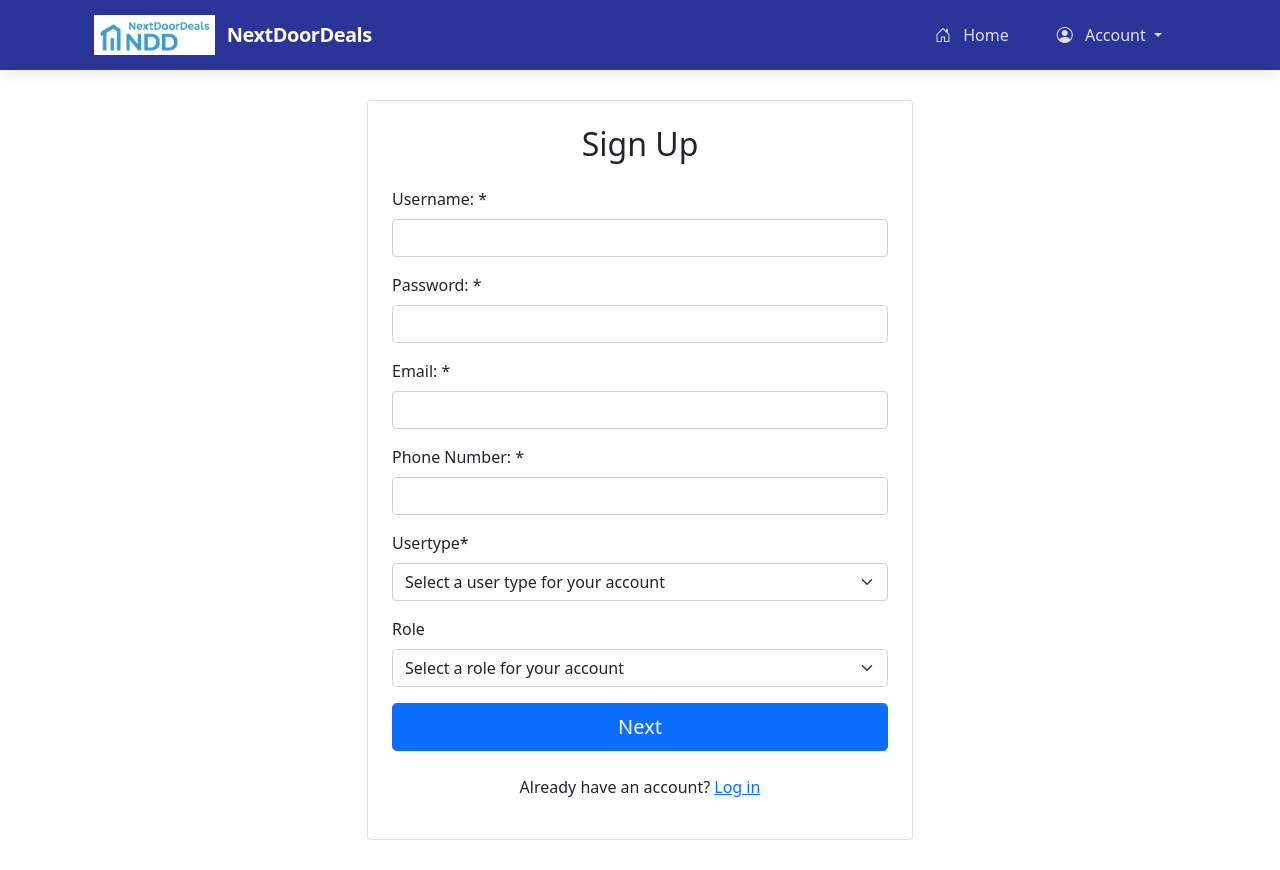
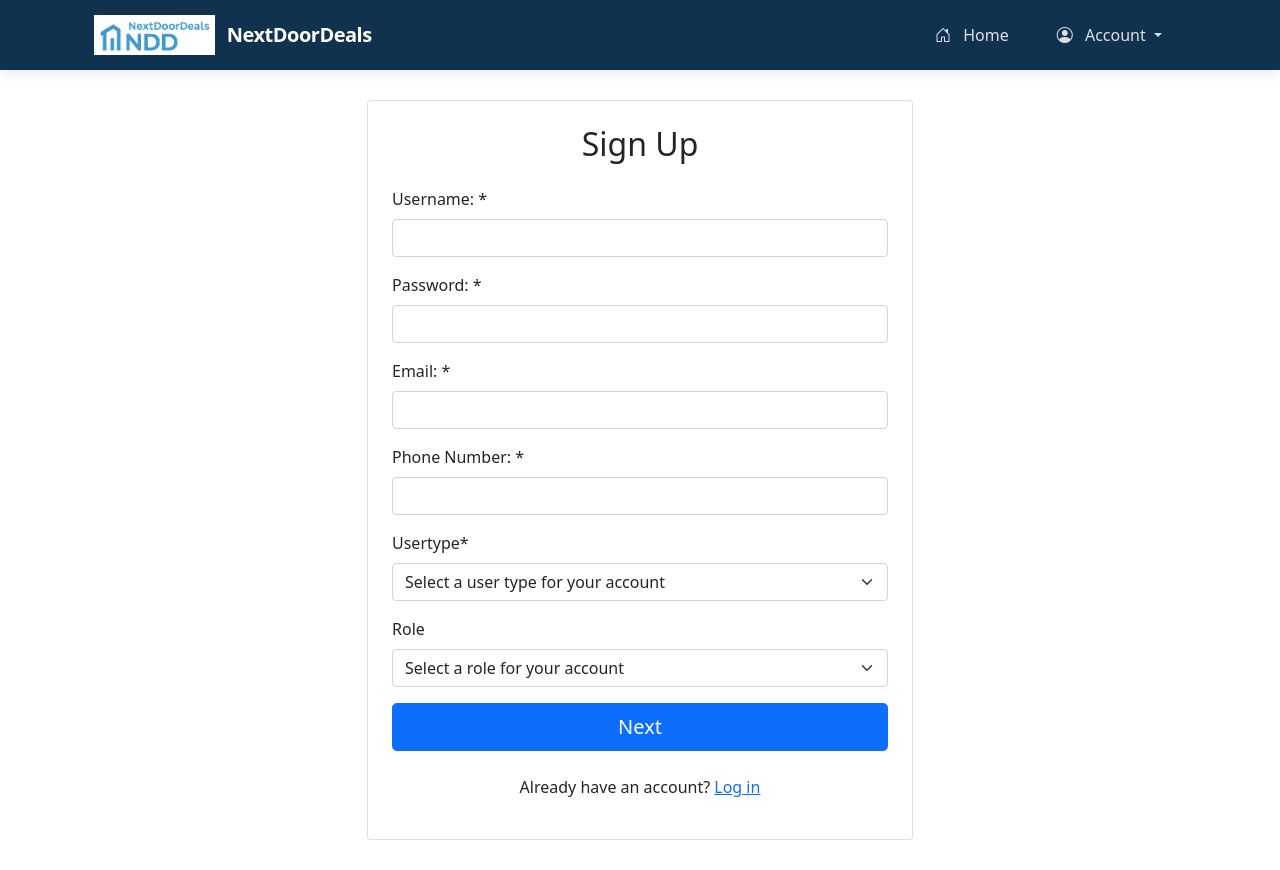
Before and after one commit to AmazingJuan/NextDoorDeals, a Django app: page /account/signup/ in a window 1280 px wide. Run offline with Django 5.2, Linux system fonts and the light colour scheme; some libraries are stand-ins or nearby versions.

Commit message:
Colorimetria

```diff
--- a/nextdoordeals/templates/base.html
+++ b/nextdoordeals/templates/base.html
@@ -12,7 +12,7 @@
     <link rel="stylesheet" href="https://cdn.jsdelivr.net/npm/flatpickr/dist/flatpickr.min.css">
     <style>
         :root {
-            --primary-color: #2b3499;
+            --primary-color: #11324F;
             --primary-color-light: rgba(255, 255, 255, 0.1);
             --accent-color: #ff6c37;
             --accent-color-hover: #ff5722;
```
